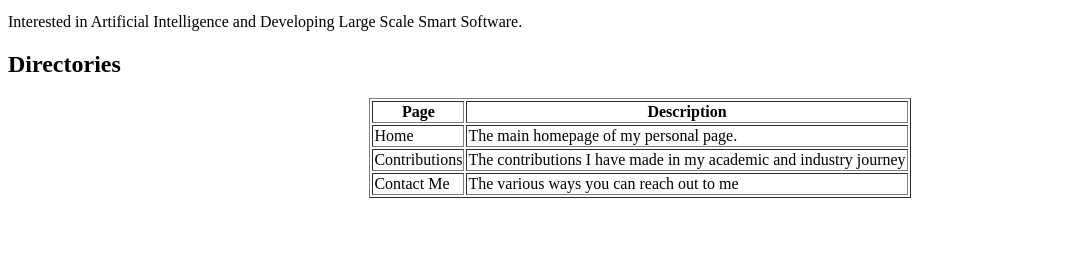
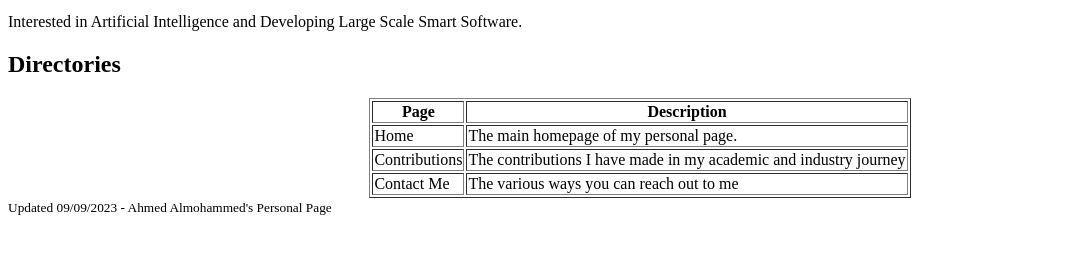
Before and after one commit to SWE-Ahmed/swe-363-231, a plain HTML site: page index.html in a window 1280 px wide. Shown: the part 402-656 px from the top of the page, without its empty margins (0-1066 px from the left). Drawn offline with Linux system fonts and the light colour scheme.

Commit message:
finish: ex2

```diff
--- a/index.html
+++ b/index.html
@@ -39,5 +39,10 @@
             </tr>
 
         </table>
+        <footer >
+            <small>
+                Updated 09/09/2023 - Ahmed Almohammed's Personal Page
+            </small>
+        </footer>
     </body>
 </html>
```
Also changed, not shown: pages/contact.html (+5 -0 lines), pages/contributions.html (+5 -0 lines).
